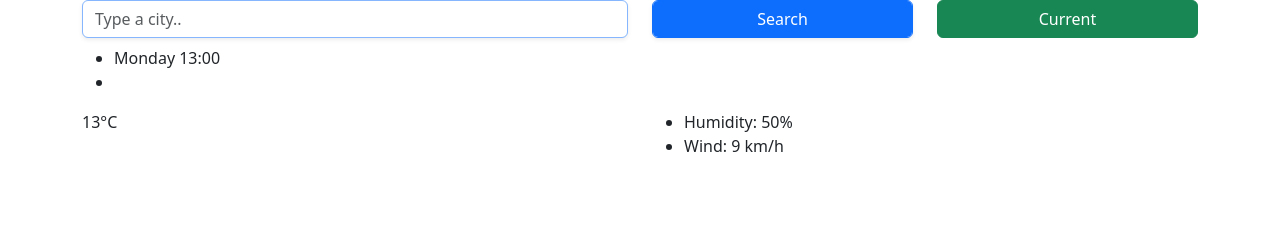
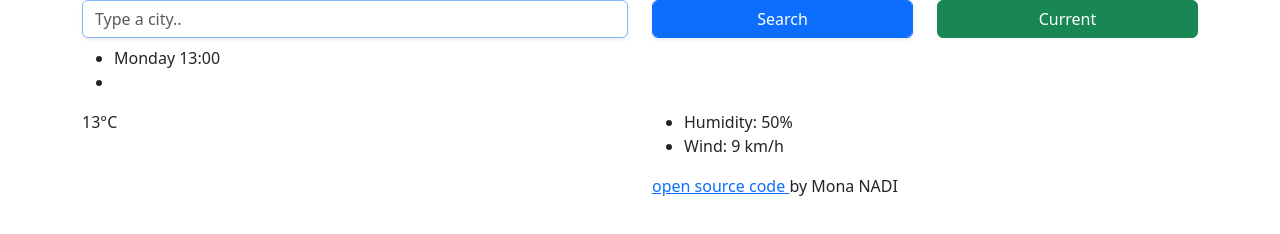
Before and after one commit to luna87/my-first-app, a plain HTML site: page index.html in a window 1280 px wide. Drawn offline with nearby package versions, Linux system fonts and the light colour scheme; no server answers; files whose address does not match are found by name.

Commit message:
add github link

```diff
--- a/index.html
+++ b/index.html
@@ -66,6 +66,13 @@
               <li>Humidity: <span id="humidity">50</span>%</li>
               <li>Wind: <span id="wind">9</span> km/h</li>
             </ul>
+            <div class="creator">
+              <a
+                href="https://github.com/luna87/my-first-app/blob/main/index.html"
+                >open source code
+              </a>
+              by Mona NADI
+            </div>
           </div>
         </div>
       </div>
```
